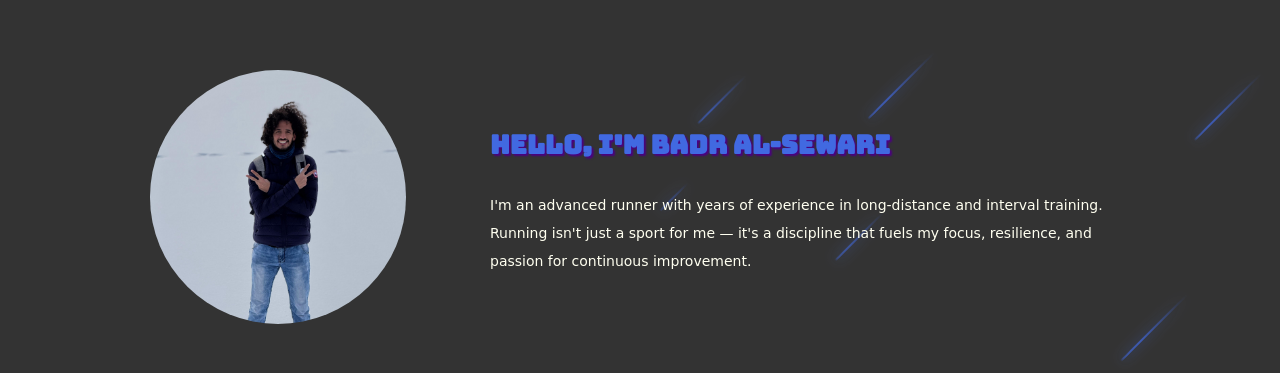
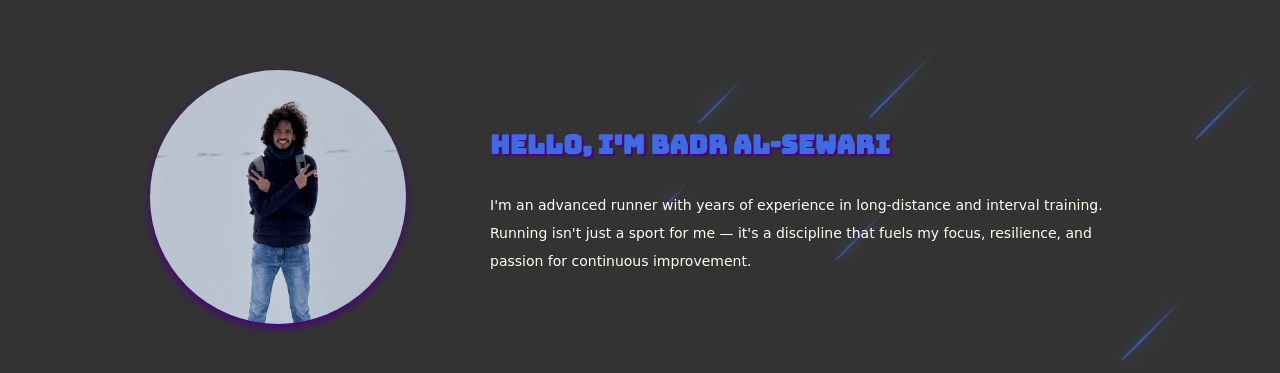
Before and after one commit to badran326/final-project, a plain HTML site: page index.html in a window 1280 px wide. Shown: the part 199-572 px from the top of the page. Drawn offline with Linux system fonts and the light colour scheme; a web font is replaced by a local one.

Commit message:
New upload

```diff
--- a/css/style.css
+++ b/css/style.css
@@ -433,6 +433,7 @@ li {
                 width: 100%;
                 height: auto;
                 border-radius: 50%;
+                box-shadow: 0 4px 8px var(--shadow-color);
 
                 /* Pseudo-class Selector */
 
```
